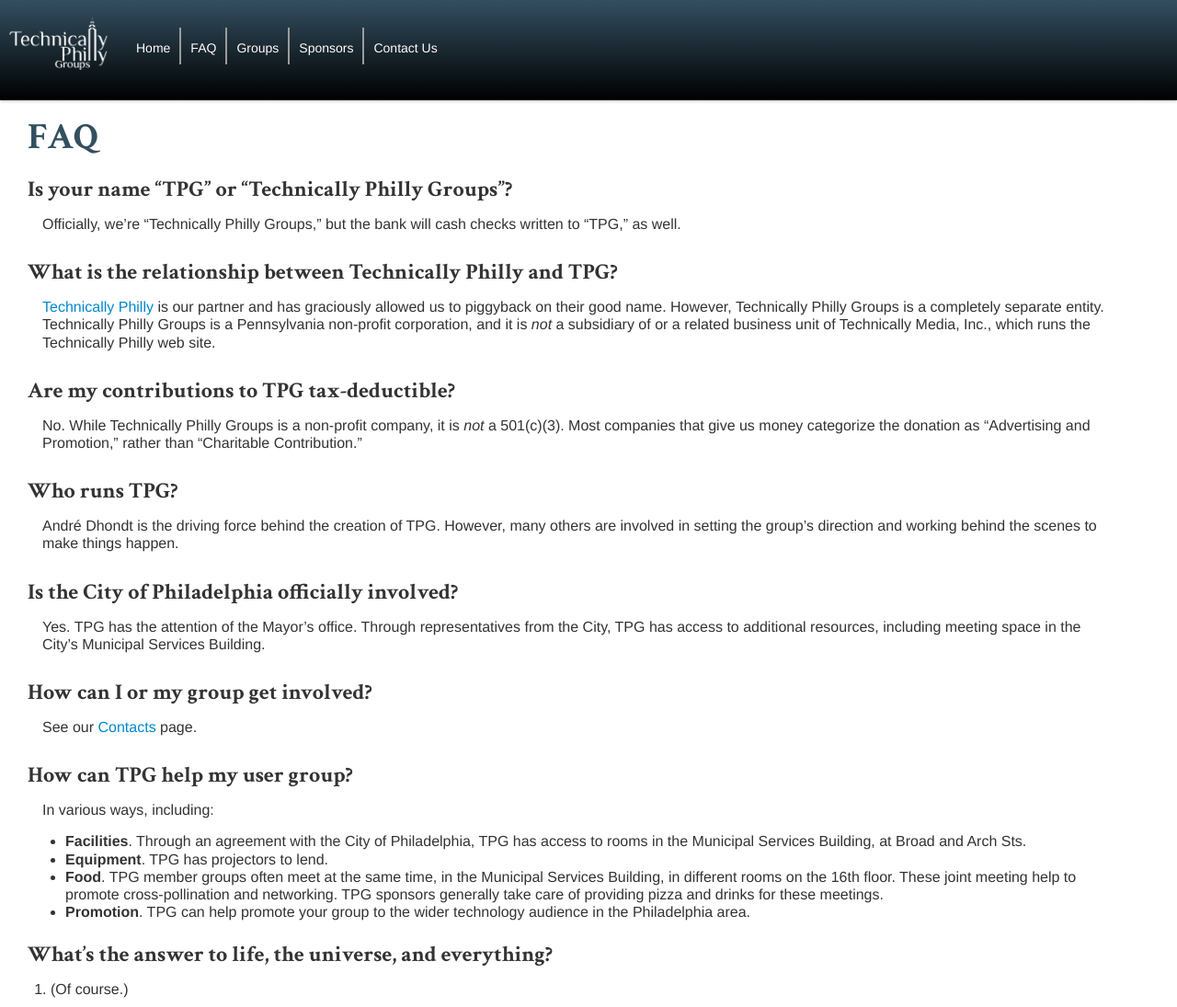
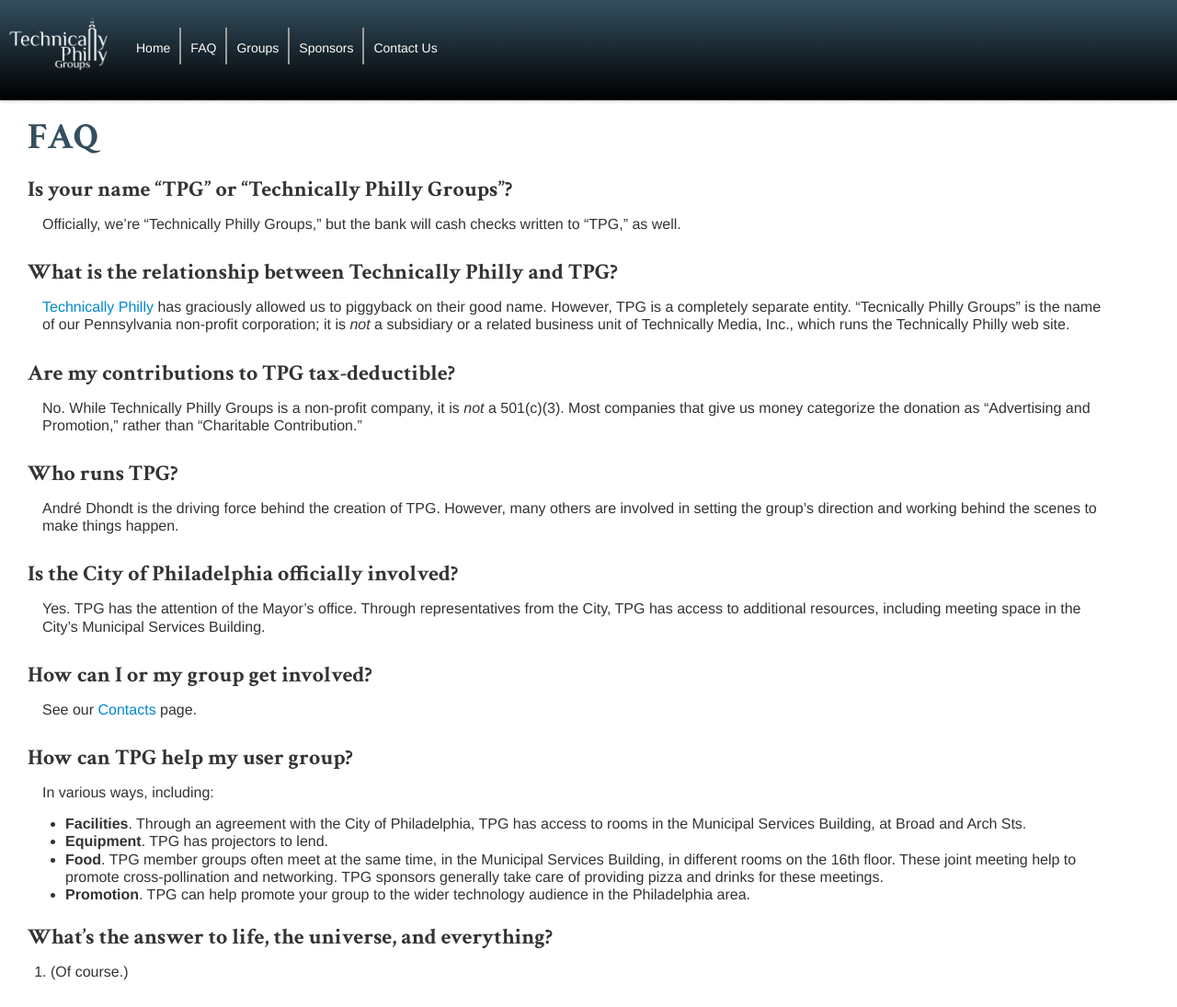
Before and after one commit to TechnicallyPhillyGroups/technicallyphillygroups.github.com, a Jekyll site: the page built from faq.md, in a window 1280 px wide and 1095 px high. Shown: the whole window at 92% size. Built offline with Jekyll 4.4.1, drawn with Linux system fonts in a browser that asks for light colours; nearby versions of some CDN libraries.

Commit message:
Slight wording change to first FAQ answer

```diff
--- a/faq.md
+++ b/faq.md
@@ -13,11 +13,11 @@
 
 ## What is the relationship between Technically Philly and TPG?
 
-[Technically Philly][] is our partner and has graciously allowed us to
-piggyback on their good name. However, Technically Philly Groups is a
-completely separate entity. Technically Philly Groups is a Pennsylvania
-non-profit corporation, and it is _not_ a subsidiary of or a related business
-unit of Technically Media, Inc., which runs the Technically Philly web site.
+[Technically Philly][] has graciously allowed us to piggyback on their good
+name. However, TPG is a completely separate entity. "Tecnically Philly Groups"
+is the name of our Pennsylvania non-profit corporation; it is _not_ a
+subsidiary or a related business unit of Technically Media, Inc., which runs
+the Technically Philly web site.
 
 ## Are my contributions to TPG tax-deductible?
 
```
